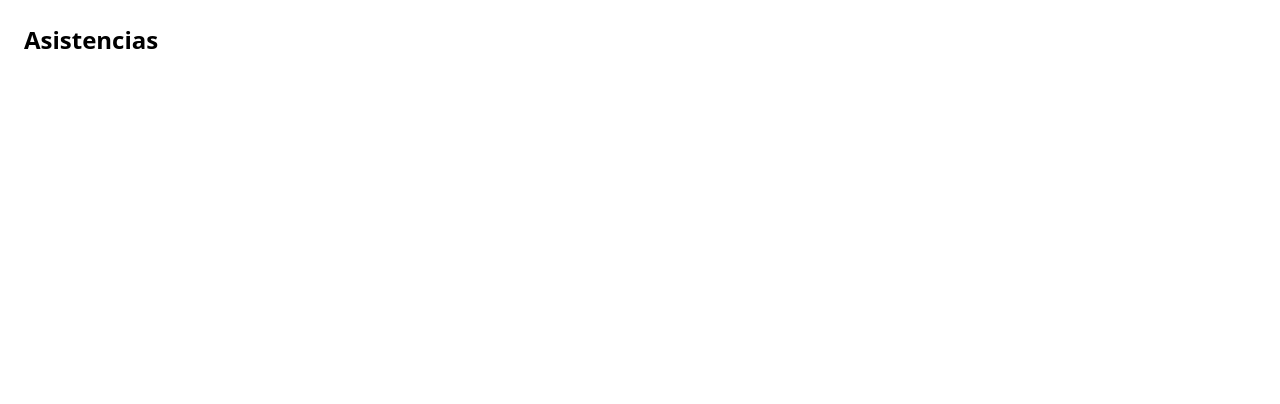
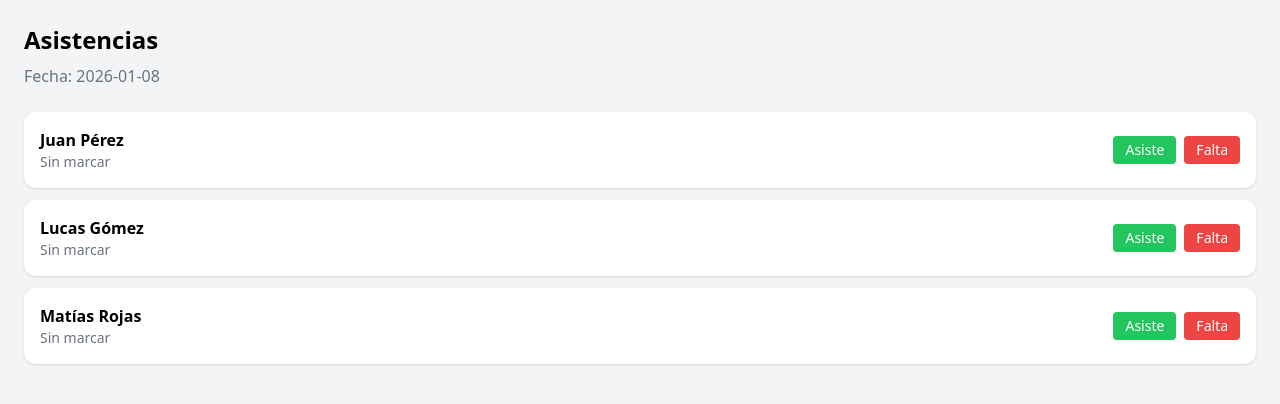
Before and after one commit to Omar-VC/plan-f, a React (Vite) app: page /plantel-superior/asistencias in a window 1280 px wide. Shown: the top 404 px of the page. Built offline with nearby package versions, Linux system fonts and the light colour scheme.

Commit message:
agregamos asistencias, y lista de jugadores mas ficha fictcios

```diff
--- a/src/App.jsx
+++ b/src/App.jsx
@@ -3,6 +3,7 @@ import Home from "./pages/Home";
 import PlantelSuperior from "./pages/PlantelSuperior";
 import PlayersList from "./pages/PlayersList";
 import Attendance from "./pages/Attendance";
+import PlayerDetail from "./pages/PlayerDetail";
 
 function App() {
   return (
@@ -12,6 +13,10 @@ function App() {
         <Route path="/plantel-superior" element={<PlantelSuperior />} />
         <Route path="/plantel-superior/jugadores" element={<PlayersList />} />
         <Route path="/plantel-superior/asistencias" element={<Attendance />} />
+        <Route
+          path="/plantel-superior/jugadores/:id"
+          element={<PlayerDetail />}
+        />
       </Routes>
     </BrowserRouter>
   );
--- a/src/components/PlayerCard.jsx
+++ b/src/components/PlayerCard.jsx
@@ -0,0 +1,16 @@
+import { Link } from "react-router-dom";
+
+export default function PlayerCard({ player }) {
+  return (
+    <Link to={`/plantel-superior/jugadores/${player.id}`}>
+      <div className="bg-white p-4 rounded-xl shadow hover:shadow-lg transition cursor-pointer">
+        <h3 className="font-semibold text-lg">
+          {player.nombre} {player.apellido}
+        </h3>
+        <p className="text-gray-500 text-sm">
+          {player.posicion} · {player.edad} años
+        </p>
+      </div>
+    </Link>
+  );
+}
--- a/src/data/players.js
+++ b/src/data/players.js
@@ -0,0 +1,23 @@
+export const players = [
+  {
+    id: 1,
+    nombre: "Juan",
+    apellido: "Pérez",
+    edad: 32,
+    posicion: "Forward",
+  },
+  {
+    id: 2,
+    nombre: "Lucas",
+    apellido: "Gómez",
+    edad: 27,
+    posicion: "Back",
+  },
+  {
+    id: 3,
+    nombre: "Matías",
+    apellido: "Rojas",
+    edad: 35,
+    posicion: "Forward",
+  },
+];
--- a/src/pages/Attendance.jsx
+++ b/src/pages/Attendance.jsx
@@ -1,9 +1,61 @@
+import { useState } from "react";
+import { players } from "../data/players";
+
 export default function Attendance() {
+  const today = new Date().toISOString().split("T")[0];
+
+  const [attendance, setAttendance] = useState({});
+
+  const markAttendance = (playerId, status) => {
+    setAttendance((prev) => ({
+      ...prev,
+      [playerId]: status,
+    }));
+  };
+
   return (
-    <div className="min-h-screen p-6">
-      <h1 className="text-2xl font-bold">
+    <div className="min-h-screen bg-gray-100 p-6">
+      <h1 className="text-2xl font-bold mb-2">
         Asistencias
       </h1>
+
+      <p className="text-gray-500 mb-6">
+        Fecha: {today}
+      </p>
+
+      <div className="space-y-3">
+        {players.map((player) => (
+          <div
+            key={player.id}
+            className="bg-white p-4 rounded-xl shadow flex justify-between items-center"
+          >
+            <div>
+              <p className="font-semibold">
+                {player.nombre} {player.apellido}
+              </p>
+              <p className="text-sm text-gray-500">
+                {attendance[player.id] || "Sin marcar"}
+              </p>
+            </div>
+
+            <div className="flex gap-2">
+              <button
+                onClick={() => markAttendance(player.id, "Asiste")}
+                className="px-3 py-1 rounded bg-green-500 text-white text-sm"
+              >
+                Asiste
+              </button>
+
+              <button
+                onClick={() => markAttendance(player.id, "Falta")}
+                className="px-3 py-1 rounded bg-red-500 text-white text-sm"
+              >
+                Falta
+              </button>
+            </div>
+          </div>
+        ))}
+      </div>
     </div>
   );
 }
--- a/src/pages/PlayerDetail.jsx
+++ b/src/pages/PlayerDetail.jsx
@@ -0,0 +1,24 @@
+import { useParams } from "react-router-dom";
+import { players } from "../data/players";
+
+export default function PlayerDetail() {
+  const { id } = useParams();
+  const player = players.find(p => p.id === Number(id));
+
+  if (!player) {
+    return <p className="p-6">Jugador no encontrado</p>;
+  }
+
+  return (
+    <div className="min-h-screen bg-gray-100 p-6">
+      <h1 className="text-2xl font-bold mb-4">
+        {player.nombre} {player.apellido}
+      </h1>
+
+      <div className="bg-white p-6 rounded-xl shadow space-y-2">
+        <p><strong>Edad:</strong> {player.edad}</p>
+        <p><strong>Posición:</strong> {player.posicion}</p>
+      </div>
+    </div>
+  );
+}
--- a/src/pages/PlayersList.jsx
+++ b/src/pages/PlayersList.jsx
@@ -1,9 +1,18 @@
+import { players } from "../data/players";
+import PlayerCard from "../components/PlayerCard";
+
 export default function PlayersList() {
   return (
-    <div className="min-h-screen p-6">
-      <h1 className="text-2xl font-bold">
+    <div className="min-h-screen bg-gray-100 p-6">
+      <h1 className="text-2xl font-bold mb-6">
         Lista de jugadores
       </h1>
+
+      <div className="grid gap-4">
+        {players.map((player) => (
+          <PlayerCard key={player.id} player={player} />
+        ))}
+      </div>
     </div>
   );
 }
```
